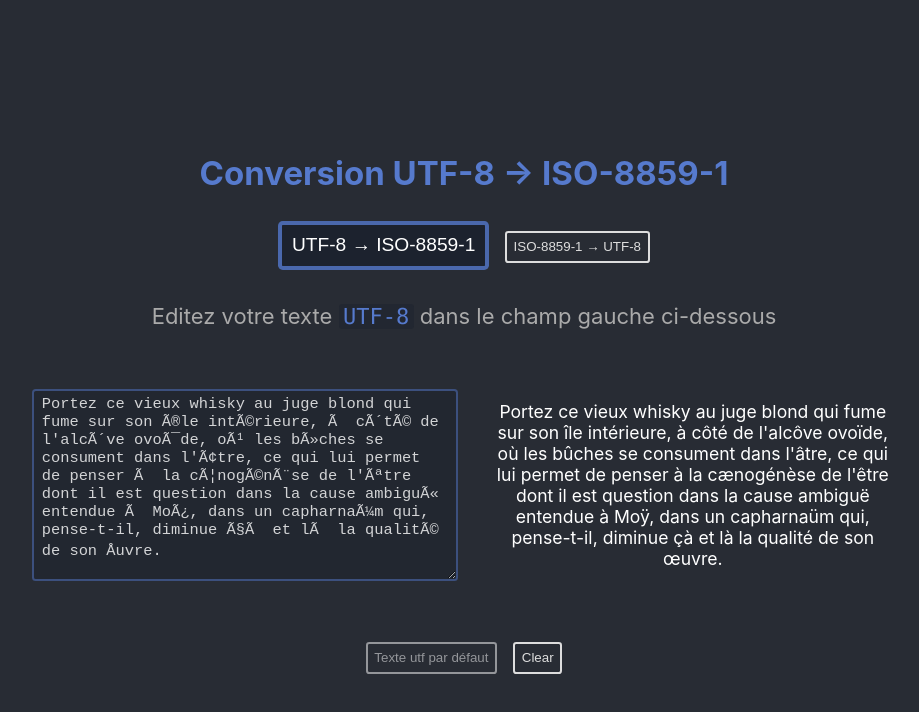
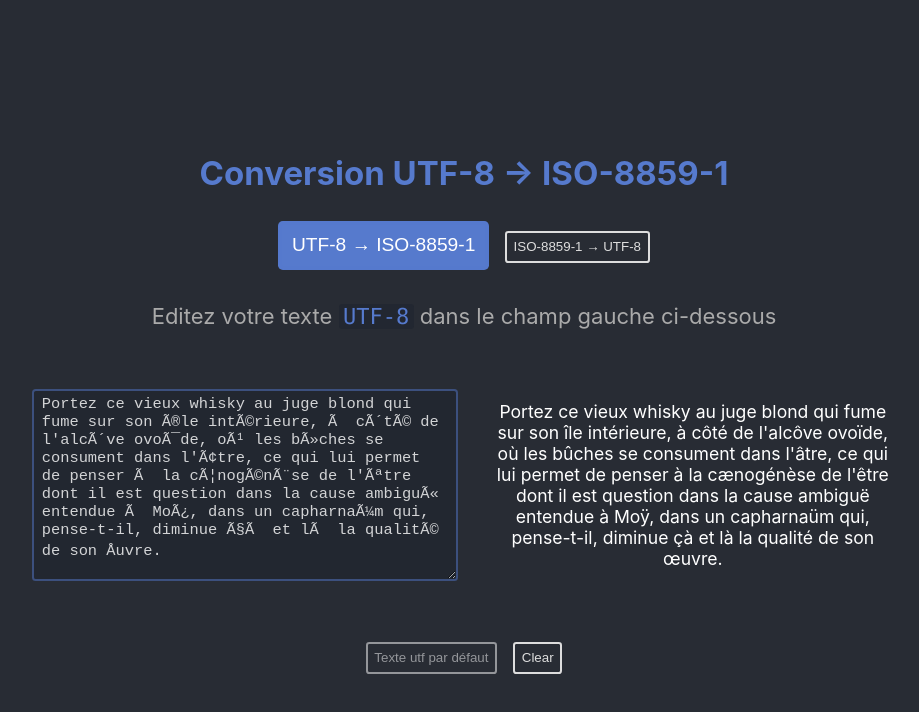
Before and after one commit to Dweez/utf8-iso-convert, a React (Create React App) app: page / in a window 1280 px wide. Shown: the top 712 px of the page, without its empty margins (176-1095 px from the left). Built offline with nearby package versions, Linux system fonts and the light colour scheme.

Commit message:
more attractive toggle

```diff
--- a/src/components/converter/converter.css
+++ b/src/components/converter/converter.css
@@ -85,7 +85,8 @@ button.selected {
   color: #fff;
   border: 4px solid rgba(86, 122, 205, 0.8);
   /* background: rgba(86, 122, 205, 0.1); */
-  background: rgba(12, 20, 39, 0.4);
+  /* background: rgba(12, 20, 39, 0.4); */
+  background: rgba(86, 122, 205, 1);
 }
 button:last-child{
   margin-right: 0;
```
